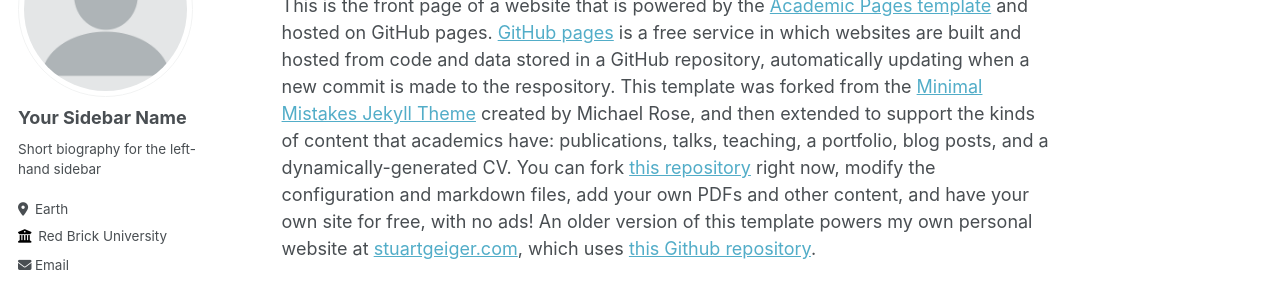
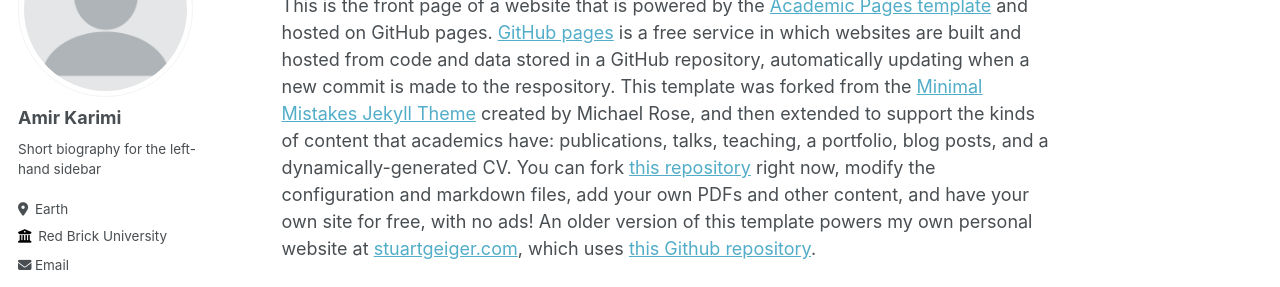
Before and after one commit to amir-karimi96/amir-karimi96.github.io, a Jekyll site: the page built from _pages/about.md, in a window 1280 px wide. Shown: the part 184-471 px from the top of the page. Built offline with Jekyll 4.4.1, drawn with Linux system fonts in a browser that asks for light colours; some web fonts are replaced.

Commit message:
Update _config.yml

```diff
--- a/_config.yml
+++ b/_config.yml
@@ -22,7 +22,7 @@ repository               : "academicpages/academicpages.github.io"
 author:
   # Biographic information
   avatar           : "profile.png"
-  name             : "Your Sidebar Name"
+  name             : "Amir Karimi"
   pronouns         : # example: "she/her"
   bio              : "Short biography for the left-hand sidebar"
   location         : "Earth"
```
